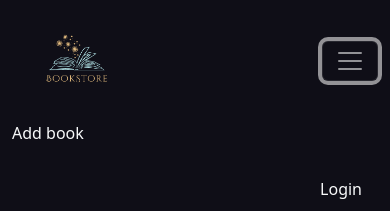
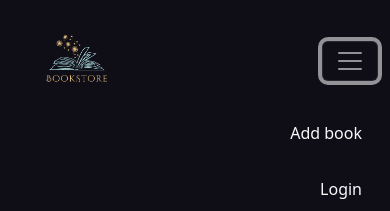
Before and after one commit to ignacio2194/checkpoint-3-SF, a React (Create React App) app: page / in a window 390 px wide. Both pictures are taken after a click on the button "Toggle navigation". Shown: the top 211 px of the page. Built offline with nearby package versions, Linux system fonts and the light colour scheme.

Commit message:
right now footer is responsive

```diff
--- a/src/components/Navbar.js
+++ b/src/components/Navbar.js
@@ -16,8 +16,8 @@ const Navbar = () => {
     <div className="collapse navbar-collapse  " id="menu">
     <ul className="navbar-nav  navbar-light ms-auto text-light">
 
-        <Link to='/createbook' className="text-light">
-        <li className="nav-item ms-auto m-3">Add book</li>
+        <Link to='/createbook' className="text-light ms-auto">
+        <li className="nav-item  m-3">Add book</li>
         </Link>
 
       <li className="nav-item ms-auto m-3">Login</li>
```
